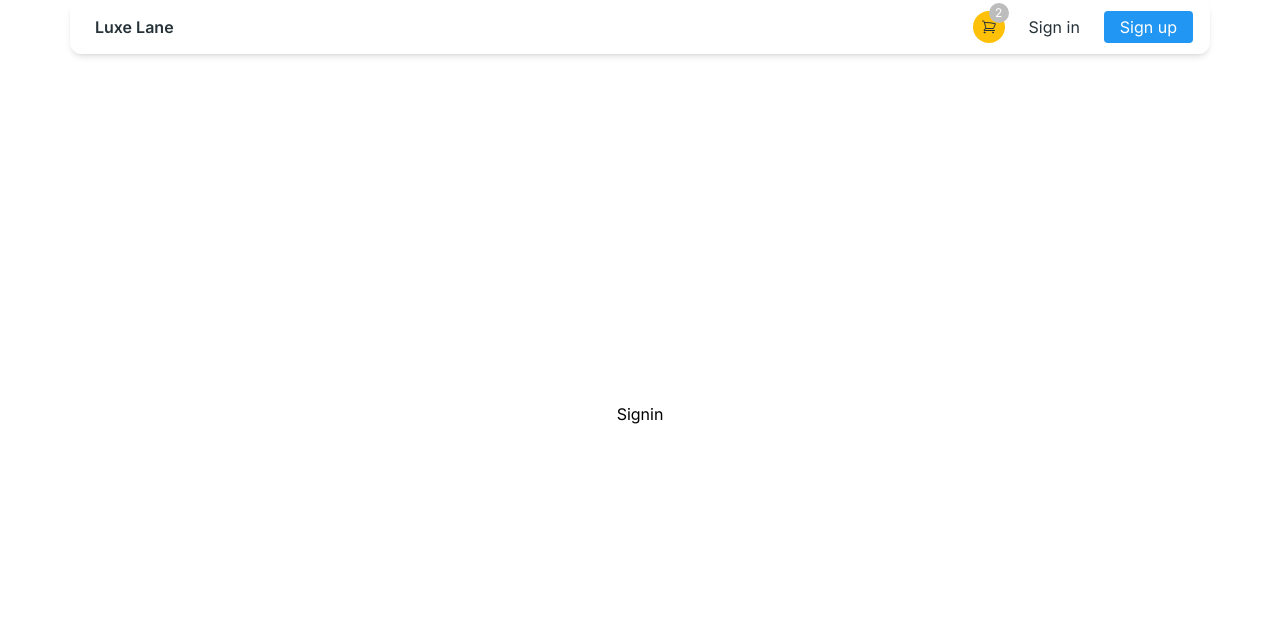
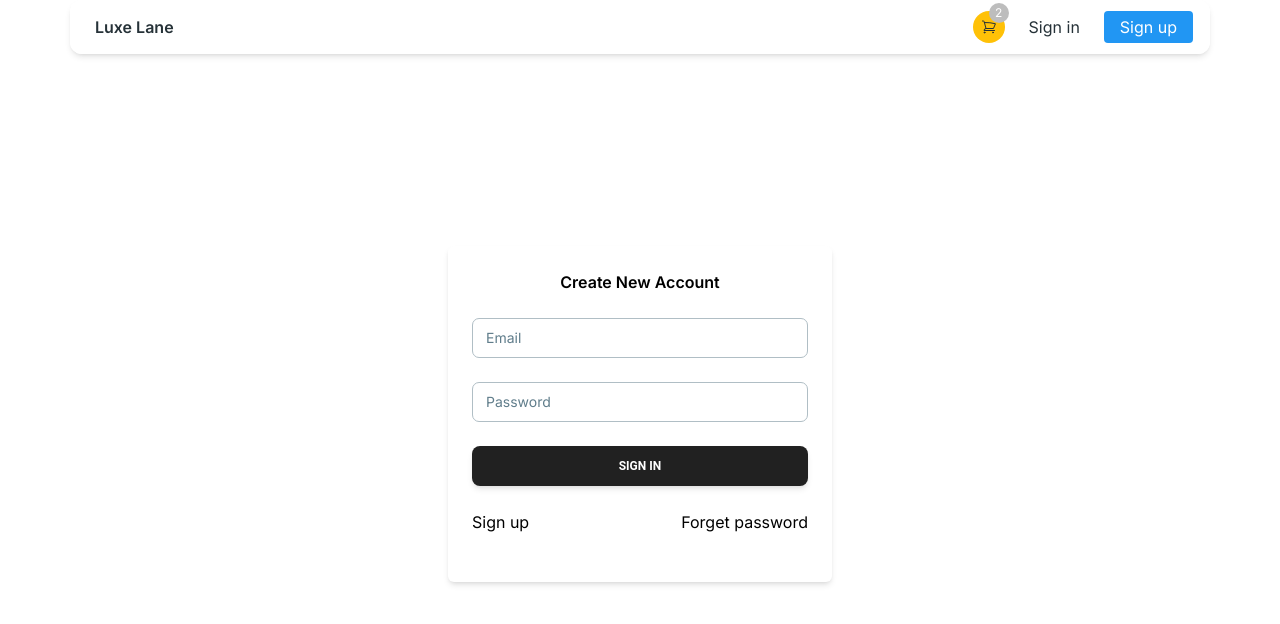
Before and after one commit to Muqeetullah/e-com, a Next.js app: page /auth/signin in a window 1280 px wide. Shown: the top 624 px of the page. Built offline with nearby package versions, Linux system fonts and the light colour scheme.

Commit message:
SignUp Done ,Issues with Signin

```diff
--- /dev/null
+++ b/app/api/users/signin/route.ts
@@ -0,0 +1,28 @@
+import startDb from "@/lib/db";
+import UserModel from "@/models/usermodel";
+import {SignInCredentials} from "@/types/SigninCredential";
+import {NextResponse} from "next/server";
+
+export const POST = async (req: Request) => {
+  const {email, password} = (await req.json()) as SignInCredentials;
+  if (!email || !password)
+    return NextResponse.json({
+      error: "Invalid Request, Email or Password missing",
+    });
+
+  await startDb();
+  const user = await UserModel.findOne({email});
+  if (!user) return NextResponse.json({error: "Invalid Email or Password "});
+  const passwordMatch = await user.comparePassword(password);
+  if (!passwordMatch)
+    return NextResponse.json({error: "Invalid Email or Password "});
+
+  return NextResponse.json({
+    user: {
+      id: user._id.toString(),
+      name: user.name,
+      avatar: user.avatar?.url,
+      role: user.role,
+    },
+  });
+};
--- /dev/null
+++ b/app/auth/[...nextauth]/route.ts
@@ -0,0 +1 @@
+export {GET, POST} from "@/auth";
--- /dev/null
+++ b/app/auth/forget-password/page.tsx
@@ -0,0 +1,7 @@
+import React from "react";
+
+const ForgetPassword = () => {
+  return <div>ForgetPassword</div>;
+};
+
+export default ForgetPassword;
--- a/app/auth/signin/page.tsx
+++ b/app/auth/signin/page.tsx
@@ -1,7 +1,89 @@
+"use client";
+
+import {XMarkIcon} from "@heroicons/react/24/outline";
+import {Button, Input} from "@material-tailwind/react";
+import AuthFormContainer from "@/components/authFormContainer";
+import {filterFormikErrors} from "@/utils/formikHelper";
 import React from "react";
+import {useFormik} from "formik";
+import Link from "next/link";
+import * as yup from "yup";
+import {signIn} from "next-auth/react";
 
-const Signin = () => {
-  return <div>Signin</div>;
-};
+const validationSchema = yup.object().shape({
+  email: yup.string().email("Invalid email").required("Email is required"),
+  password: yup
+    .string()
+    .min(8, "Password must be at least 8 characters")
+    .required("Password is required"),
+});
 
-export default Signin;
+export default function SignIn() {
+  const {
+    values,
+    isSubmitting,
+    touched,
+    errors,
+    handleSubmit,
+    handleBlur,
+    handleChange,
+  } = useFormik({
+    initialValues: {email: "", password: ""},
+    validationSchema,
+    onSubmit: async (values, actions) => {
+      console.log(values);
+      await signIn("credentials", {...values});
+    },
+  });
+
+  const errorsToRender = filterFormikErrors(errors, touched, values);
+
+  type valueKeys = keyof typeof values;
+
+  const {email, password} = values;
+  const error = (name: valueKeys) => {
+    return errors[name] && touched[name] ? true : false;
+  };
+
+  return (
+    <AuthFormContainer title="Create New Account" onSubmit={handleSubmit}>
+      <Input
+        name="email"
+        label="Email"
+        value={email}
+        onChange={handleChange}
+        onBlur={handleBlur}
+        error={error("email")}
+      />
+      <Input
+        name="password"
+        label="Password"
+        value={password}
+        onChange={handleChange}
+        onBlur={handleBlur}
+        error={error("password")}
+        type="password"
+      />
+      <Button type="submit" className="w-full" disabled={isSubmitting}>
+        Sign in
+      </Button>
+      <div className="flex items-center justify-between">
+        <Link href="/auth/signup">Sign up</Link>
+        <Link href="/auth/forget-password">Forget password</Link>
+      </div>
+      <div className="">
+        {errorsToRender.map(item => {
+          return (
+            <div
+              key={item}
+              className="space-x-1 flex items-center text-red-500"
+            >
+              <XMarkIcon className="w-4 h-4" />
+              <p className="text-xs">{item}</p>
+            </div>
+          );
+        })}
+      </div>
+    </AuthFormContainer>
+  );
+}
--- a/app/auth/signup/page.tsx
+++ b/app/auth/signup/page.tsx
@@ -111,6 +111,10 @@ export default function SignUp() {
           <>SignUp</>
         )}
       </Button>
+      <div className="flex items-center justify-between">
+        <Link href="/auth/signin">Sign in</Link>
+        <Link href="/auth/forget-password">Forget password</Link>
+      </div>
 
       <div className="">
         {formErrors.map(err => {
--- a/models/usermodel.ts
+++ b/models/usermodel.ts
@@ -34,12 +34,13 @@ userSchema.pre("save", async function (next) {
     throw error;
   }
 });
-userSchema.methods.comaprePassword = async function (password) {
+userSchema.methods.comparePassword = async function (password: string) {
   try {
     return await compare(password, this.password);
   } catch (error) {
     throw error;
   }
 };
+
 const UserModel = models.User || model("User", userSchema);
-export default UserModel as Model<UserDocument>;
+export default UserModel as Model<UserDocument, {}, Method>;
--- /dev/null
+++ b/types/SigninCredential.ts
@@ -0,0 +1,4 @@
+export interface SignInCredentials {
+  email: string;
+  password: string;
+}
--- /dev/null
+++ b/utils/formikHelper.ts
@@ -0,0 +1,16 @@
+export const filterFormikErrors = <T extends object>(
+  errors: T,
+  touched: {[key: string]: boolean},
+  values: T
+) => {
+  const touchedKeys = Object.entries(touched).map(([key, value]) => {
+    if (value) return key;
+  });
+  const finalErrors: string[] = [];
+
+  Object.entries(errors).forEach(([key, value]) => {
+    if (touchedKeys.includes(key) && values) finalErrors.push(value);
+  });
+
+  return finalErrors;
+};
```
Also changed, not shown: auth.ts (added, +49 -0 lines), 1 other file (tests, documents, lock files or other folders).
